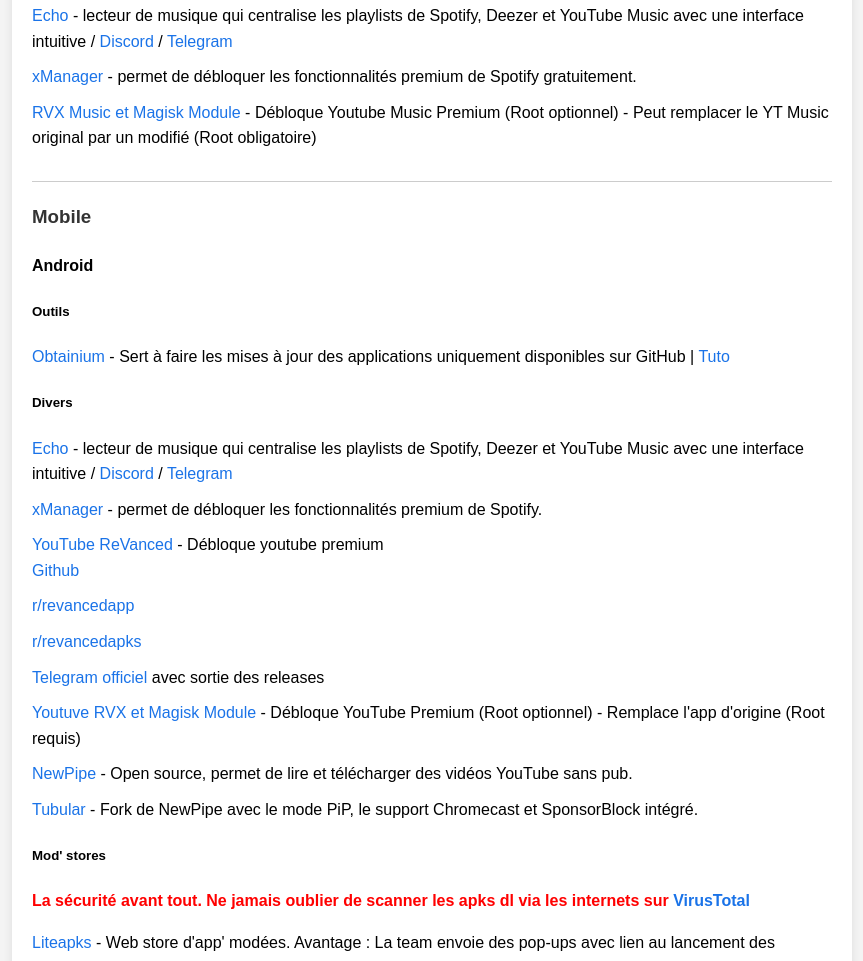
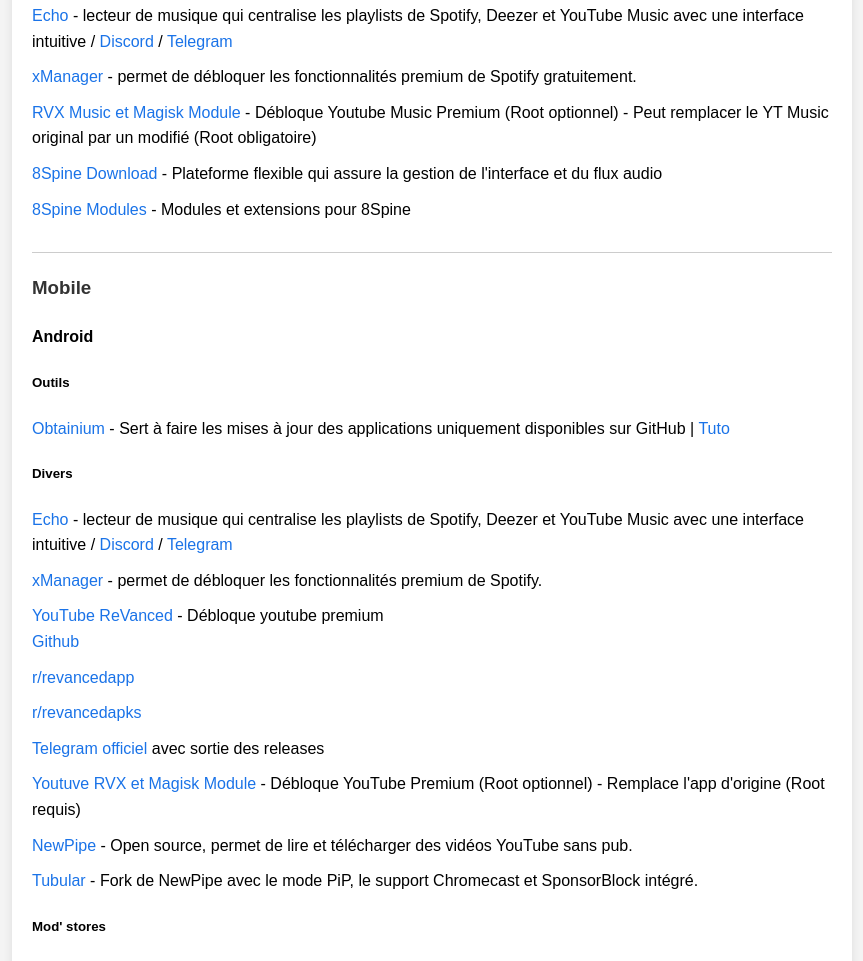
Before and after one commit to acuraek4-droid/wikipirate, a plain HTML site: page index.html in a window 1280 px wide. Shown: the part 7444-8405 px from the top of the page, without its empty margins (208-1071 px from the left). Drawn offline with Linux system fonts and the light colour scheme.

Commit message:
Ajout 8Spine

```diff
--- a/index.html
+++ b/index.html
@@ -333,6 +333,8 @@
                     <li><a href="https://github.com/brahmkshatriya/echo">Echo</a> - lecteur de musique qui centralise les playlists de Spotify, Deezer et YouTube Music avec une interface intuitive / <a href="https://discord.gg/jRshx6b7FB">Discord</a> / <a href="https://t.me/echo_app">Telegram</a></li>
                     <li><a href="https://www.xmanagerapp.com/">xManager</a> - permet de débloquer les fonctionnalités premium de Spotify gratuitement.</li>
                     <li><a href="https://github.com/krvstek/rvx-apks/releases">RVX Music et Magisk Module</a> - Débloque Youtube Music Premium (Root optionnel) - Peut remplacer le YT Music original par un modifié (Root obligatoire)</li>
+					<li><a href="https://8spine.club/download">8Spine Download</a> - Plateforme flexible qui assure la gestion de l'interface et du flux audio</li>
+					<li><a href="https://8spine-modules.vercel.app/">8Spine Modules</a> - Modules et extensions pour 8Spine</li>
                 </ul>
             </div>
 
```
